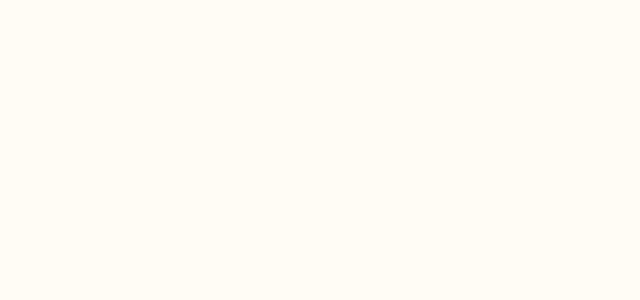
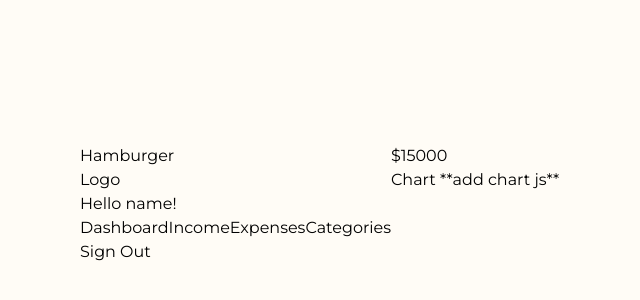
Before and after one commit to JOmega12/capstone-project-money, a React (Vite) app in the folder client/: page /dashboard in a window 1280 px wide. Shown: the part 196-496 px from the top of the page, without its empty margins (0-640 px from the left). Built offline with nearby package versions, Linux system fonts and the light colour scheme.

Commit message:
added more components in dashboard, next calculate on money provider

```diff
--- a/client/src/Navbar.tsx
+++ b/client/src/Navbar.tsx
@@ -1,7 +1,26 @@
+// import { Link } from "react-router-dom"
 
 
 export const Navbar = () => {
     return(
-        <></>
+        <div className="Navbar">
+            <div>
+                <div>Hamburger</div>
+                <div>Logo</div>
+            </div>
+            <div>
+                <h2>Hello name!</h2>
+                <nav>
+                    {/* <Link></Link> */}
+                    <button>Dashboard</button>
+                    <button>Income</button>
+                    <button>Expenses</button>
+                    <button>Categories</button>
+                </nav>
+                <div>
+                    <button>Sign Out</button>
+                </div>
+            </div>
+        </div>
     )
 }
--- a/client/src/components/dashboard/Dashboard.tsx
+++ b/client/src/components/dashboard/Dashboard.tsx
@@ -1,11 +1,22 @@
 import { Navbar } from "../../Navbar"
+import { Goal } from "./Goal"
+import { MonthlyIncome } from "./MonthlyIncome"
+import { Transactions } from "./Transactions"
 
 
 export const Dashboard = () => {
 
     return(
-        <>
-            <Navbar />
-        </>
+        <section className="flex flex-row w-full">
+            {/* would this header be right? */}
+            <header>
+                <Navbar />
+            </header>
+            <section className="flex flex-col">
+                <Goal />
+                <Transactions />
+                <MonthlyIncome />
+            </section>
+        </section>
     )
 }
--- a/client/src/components/dashboard/Goal.tsx
+++ b/client/src/components/dashboard/Goal.tsx
@@ -0,0 +1,17 @@
+
+
+
+export const Goal = () => {
+    return(
+        <div className="GoalAndChart">
+            <div>
+                <div>
+                    <h1>$15000</h1>
+                </div>
+                <div>
+                    Chart **add chart js**
+                </div>
+            </div>
+        </div>
+    )
+}
--- /dev/null
+++ b/client/src/components/dashboard/MonthlyIncome.tsx
@@ -0,0 +1,7 @@
+
+export const MonthlyIncome = () => {
+
+    return(
+        <></>
+    )
+}
--- a/client/src/providers/IncomeAndExpenseProvider.tsx
+++ b/client/src/providers/IncomeAndExpenseProvider.tsx
@@ -27,6 +27,7 @@ const MoneyContext = createContext<IncomeAndExpenseContextType | undefined> (und
 export const IncomeAndExpenseProvider = ({ children }: MoneyProviderProps) => {
 
     const [money, setMoney] = useState<IncomeAndExpenseType | null>(null);
+    const [payHistory, setPayHistory] = useState([]);
 
     // console.log(money)
 
```
Also changed, not shown: client/src/components/dashboard/Transactions.tsx (+8 -0 lines), 1 other file (tests, documents, lock files or other folders).
